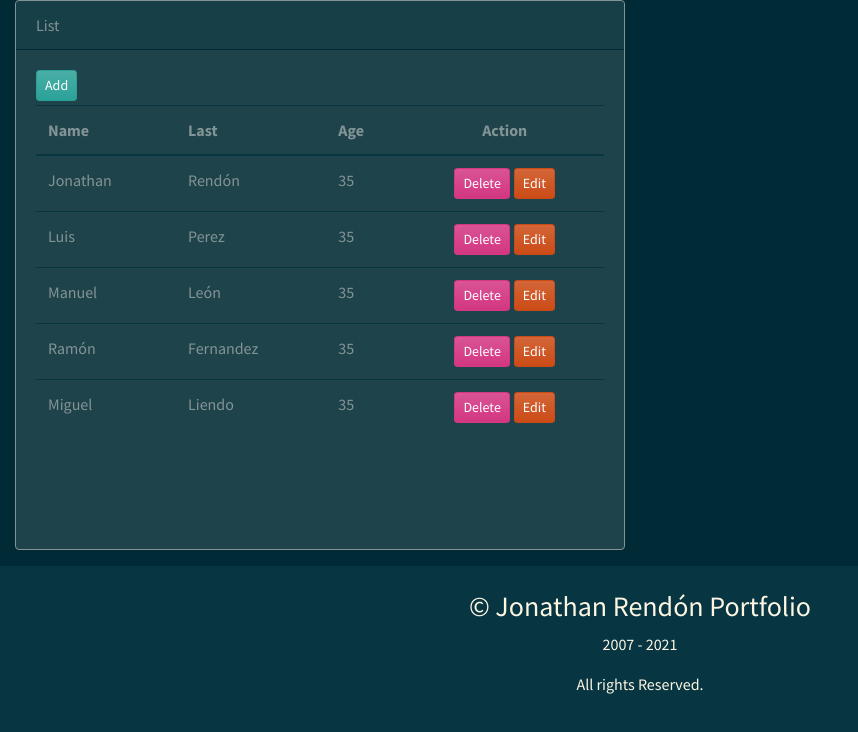
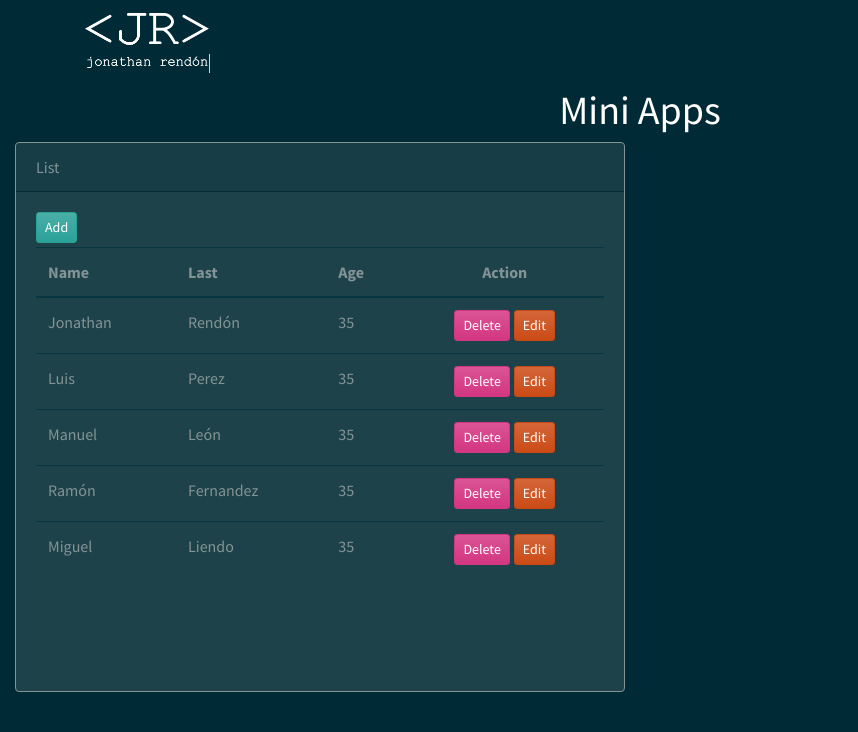
Before and after one commit to jorendon/PortfolioNext, a Next.js app: page /miniapps in a window 1280 px wide. Shown: the top 732 px of the page, without its empty margins (0-858 px from the left). Built offline with nearby package versions, Linux system fonts and the light colour scheme; a small style sheet from the web is missing.

Commit message:
Ajuste en portfolio general

```diff
--- a/components/Layout.js
+++ b/components/Layout.js
@@ -6,7 +6,7 @@ import NProgress from "nprogress";
 import nProgress from "nprogress";
 import classNames from "classnames";
 
-const Layout = ({ children, title, footer = true, dark = false }) => {
+const Layout = ({ children, title, footer = true, dark = false,navBar }) => {
   const router = useRouter();
 
   useEffect(() => {
@@ -28,11 +28,12 @@ const Layout = ({ children, title, footer = true, dark = false }) => {
 
   return (
     <div>
-      {/*<Navbar />*/}
+      {navBar && <Navbar />}
+
       <main>
         {/* Title */}
         {title && (
-          <h1 className={classNames("text-center", { "text-light": dark })}>
+          <h1 className="text-center text-white">
             {title}
           </h1>
         )}
--- a/components/Navbar.js
+++ b/components/Navbar.js
@@ -2,15 +2,10 @@ import Link from "next/link";
 
 const Navbar = () => {
   return (
-    <nav className="navbar navbar-expand-lg navbar-dark bg-dark">
-      <div className="container">
+    <nav className="navbar navbar-expand-lg navbar-dark">
+      <div className="container animate__animated animate__fadeInRight">
         <Link href="/">
-          <a className="navbar-brand">Portfolio</a>
-        </Link>
-        <Link href="/miniapps">
-          <a className="navbar-brand">
-            Apps
-          </a>
+          <a className="navbar-brand"><img src="/logo.png" alt="" className="img-fluid" style={{maxWidth: '25%'}} /></a>
         </Link>
       </div>
     </nav>
--- a/pages/miniapps.js
+++ b/pages/miniapps.js
@@ -2,7 +2,7 @@ import Layout from "../components/Layout";
 import Crud from "../components/Crud";
 
 const MiniApps = () => {
-    return (<Layout>
+    return (<Layout title="Mini Apps" navBar footer={false}>
         <div className="col-md-6">
             <Crud/>
         </div>
```
Also changed, not shown: pages/index.js (+7 -3 lines).
